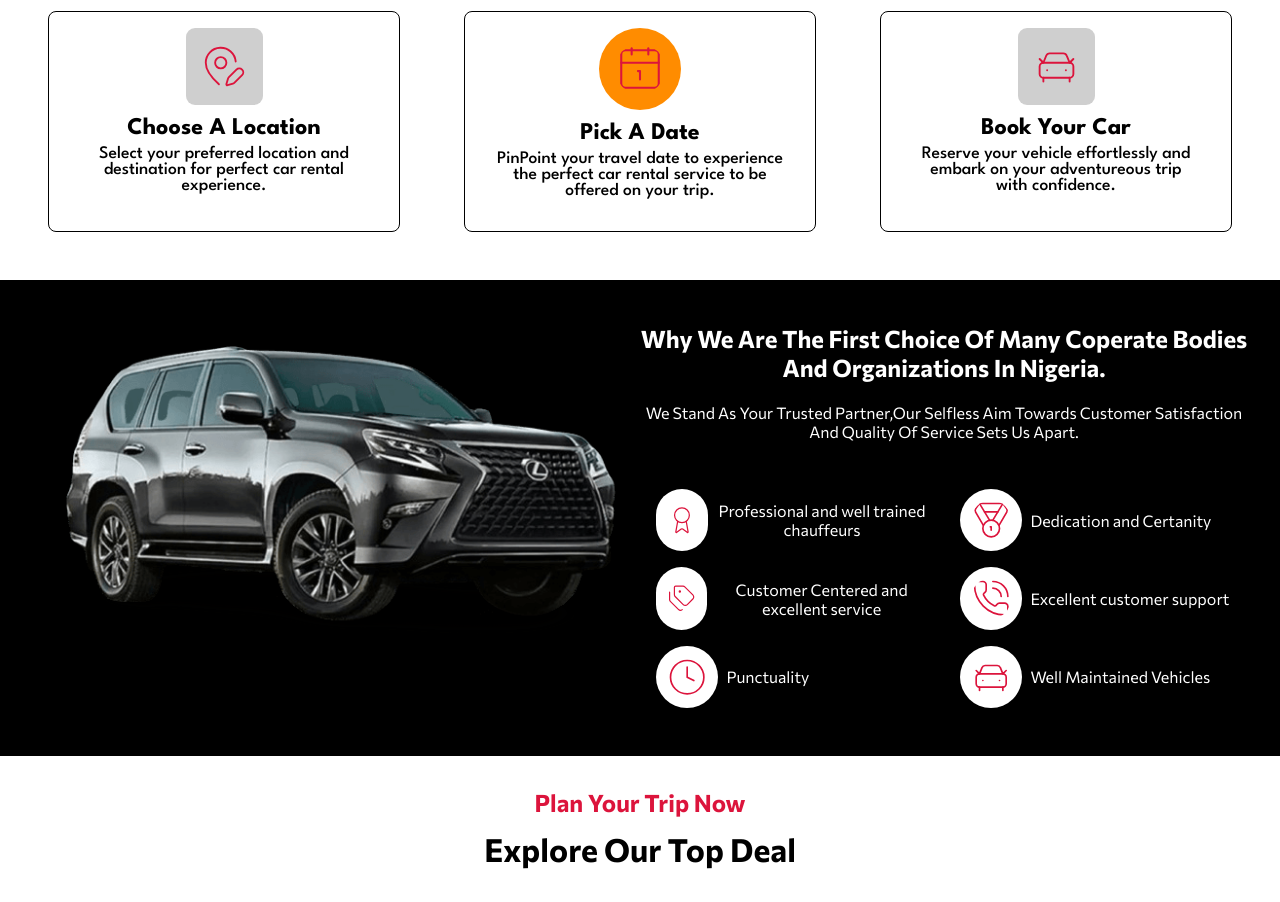
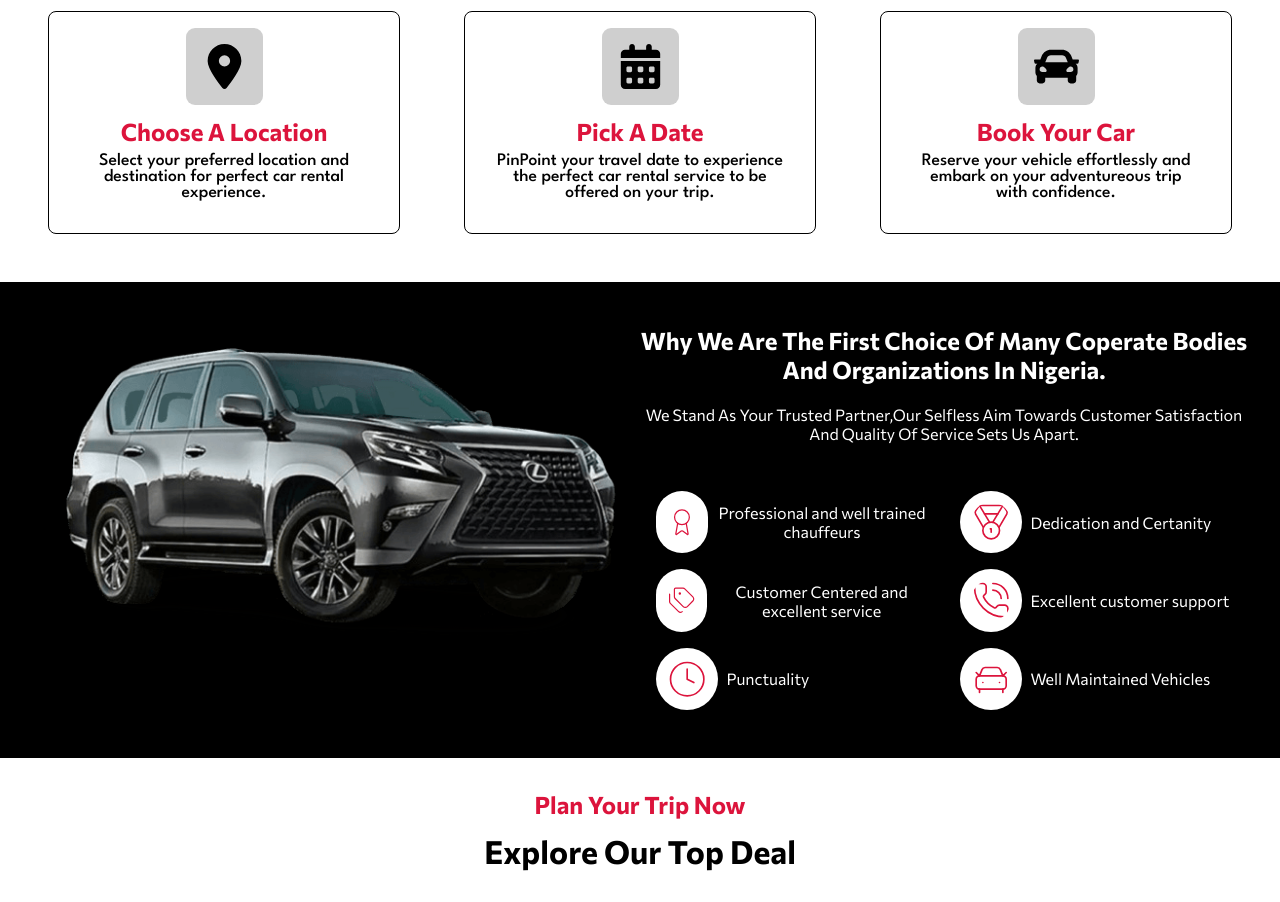
Before and after one commit to iamgreatofweb3/Bixxie-Car-website, a Next.js app: page / in a window 1280 px wide. Shown: the part 900-1802 px from the top of the page. Built offline with nearby package versions, Linux system fonts and the light colour scheme.

Commit message:
added react icon

```diff
--- a/src/components/fleetOfCars/Fleet.jsx
+++ b/src/components/fleetOfCars/Fleet.jsx
@@ -1,7 +1,8 @@
 import "./fleet.css"
 import Image from "next/image"
 import { Headphones,Locate,MonitorDotIcon,MapPin } from "lucide-react"
-import { FaWhatsapp } from "react-icons/fa"
+import { FaWhatsapp,FaBluetooth, FaDoorOpen, FaSitemap, FaSatellite, FaWifi } from "react-icons/fa"
+
 export default function FleetSection() {
     return (
         <>
@@ -24,9 +25,10 @@ export default function FleetSection() {
                             <p><Headphones stroke="grey"/>Music</p>
                             <p><Locate stroke="grey"/>GPS</p>
                             <p><MonitorDotIcon stroke="grey"/>TV</p>
+                            <p><FaWifi color="grey"/>Wifi</p>
                         </div>
                     </div>
-<FaWhatsapp size={50}  color="green" />                    <div className="fleetscnt">
+                   <div className="fleetscnt">
                          <Image
                         src="/Camry-600x398.png"
                         width={300}
--- a/src/components/process/process.jsx
+++ b/src/components/process/process.jsx
@@ -1,5 +1,8 @@
 import "./process.css"
+import { BsCarFront } from "react-icons/bs"
+import { FaCar, FaCalendarDay, FaLocationArrow } from "react-icons/fa"
 import { Calendar1Icon, LocationEditIcon, CarFront } from "lucide-react"
+import { FaCalendarDays, FaLocationDot, FaLocationPin } from "react-icons/fa6"
 export default function Process() {
     return (
 
@@ -9,25 +12,26 @@ export default function Process() {
             <h3 className="steptxt">Bixxie Ridez follow 3 working Steps</h3>
             <div className="stepBox">
                 <div className="leftStepBox Box">
-                    <LocationEditIcon stroke="crimson" width={50} strokeWidth={1} height={70} className="stepIcons"/>
+                    <FaLocationDot width={50} height={70} className="stepIcons"/>
 
-                    <h2>Choose A Location</h2>
+                    <h2 className="color-txt">Choose A Location</h2>
                     <h5>Select your preferred location
                         and destination for perfect car rental experience.
                     </h5>
                 </div>
                 <div className="middleStepBox Box">
-                     <Calendar1Icon stroke="crimson" width={50} height={70} strokeWidth={1} className="stepIcons icon"/>
+                     <FaCalendarDays width={50} height={70}  className="stepIcons"/>
 
-                    <h2>Pick A Date</h2>
+                    <h2 className="color-txt">Pick A Date</h2>
                     <h5>PinPoint your travel date
                         to experience the perfect car rental service
                         to be offered on your trip.
                     </h5>
                 </div>
+
                 <div className="rightStepBox Box">
-                    <CarFront stroke="crimson" width={50} height={70} strokeWidth={1} className="stepIcons"/>
-                    <h2>Book Your Car</h2>
+                    <FaCar  width={50} height={70}  className="stepIcons"/>
+                    <h2 className="color-txt">Book Your Car</h2>
                     <h5>Reserve your vehicle effortlessly
                         and embark on your adventureous trip with confidence.
                     </h5>
```
